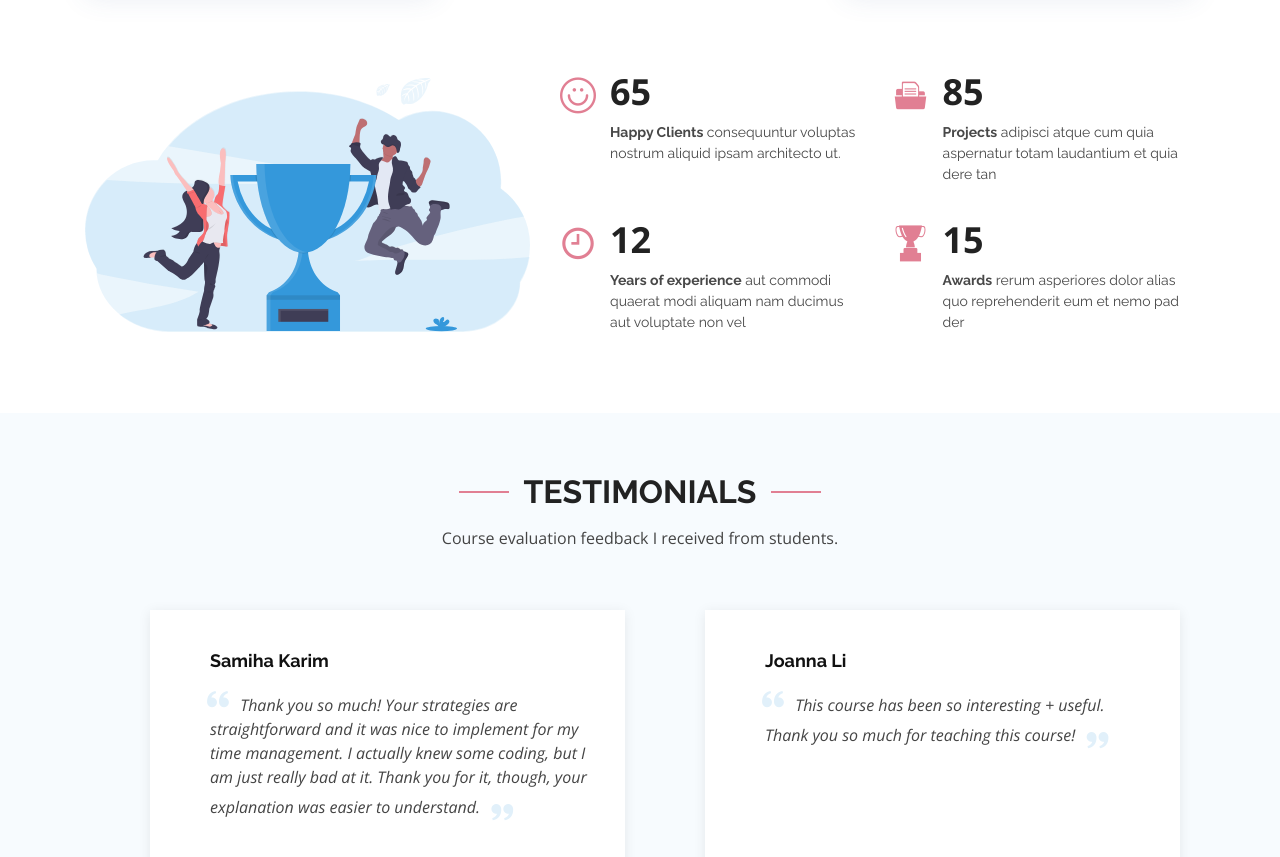
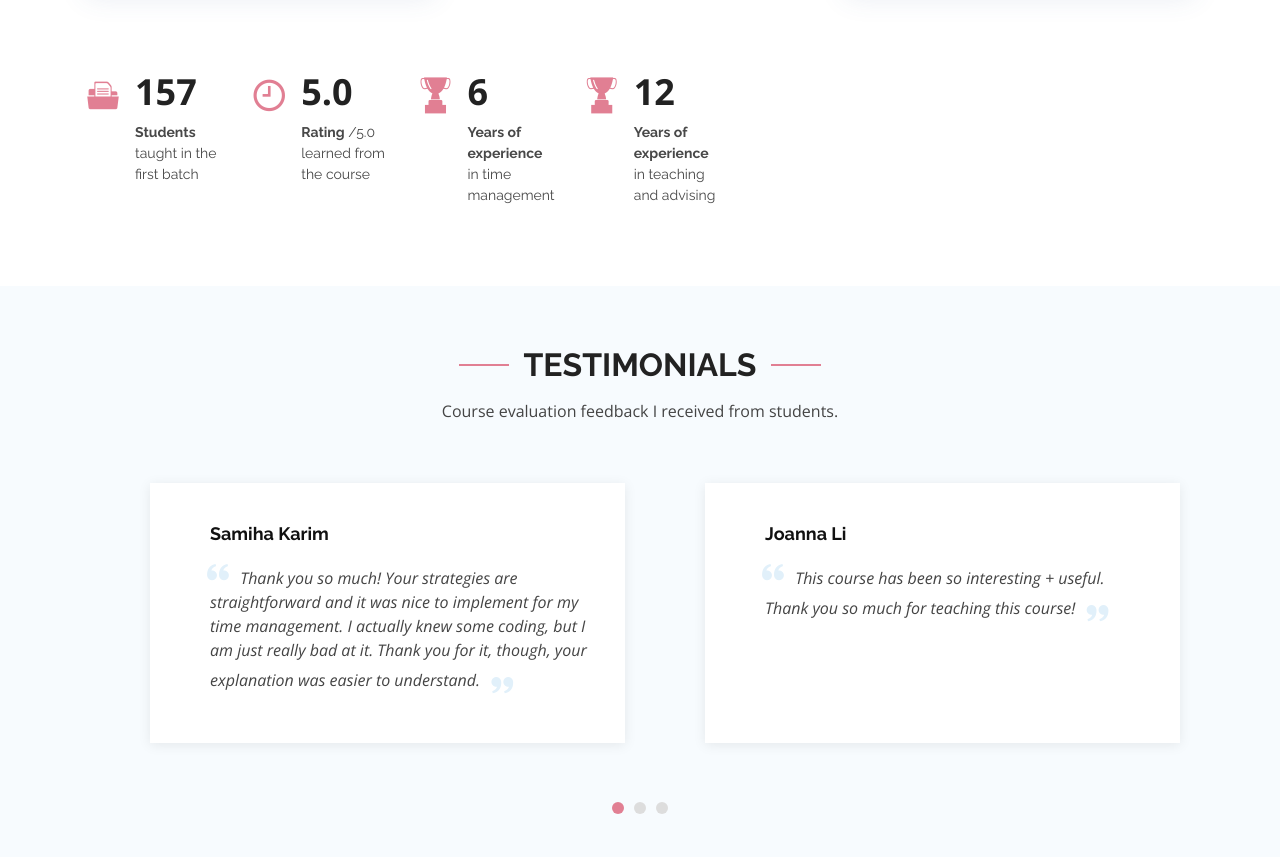
Before and after one commit to CinnyLin/TiM, a plain HTML site: page index.html in a window 1280 px wide. Shown: the part 1909-2766 px from the top of the page. Drawn offline with nearby package versions, Linux system fonts and the light colour scheme.

Commit message:
update counts

```diff
--- a/index.html
+++ b/index.html
@@ -360,13 +360,13 @@
       <section id="counts" class="counts">
         <div class="container">
           <div class="row">
-            <div
+            <!-- <div
               class="image col-xl-5 d-flex align-items-stretch justify-content-center justify-content-xl-start"
               data-aos="fade-right"
               data-aos-delay="150"
             >
               <img src="assets/img/counts-img.svg" alt="" class="img-fluid" />
-            </div>
+            </div> -->
 
             <div
               class="col-xl-7 d-flex align-items-stretch pt-4 pt-xl-0"
@@ -375,7 +375,7 @@
             >
               <div class="content d-flex flex-column justify-content-center">
                 <div class="row">
-                  <div class="col-md-6 d-md-flex align-items-md-stretch">
+                  <!-- <div class="col-md-6 d-md-flex align-items-md-stretch">
                     <div class="count-box">
                       <i class="icofont-simple-smile"></i>
                       <span data-toggle="counter-up">65</span>
@@ -384,37 +384,44 @@
                         nostrum aliquid ipsam architecto ut.
                       </p>
                     </div>
+                  </div> -->
+
+                  <!-- <div class="col-md-6 d-md-flex align-items-md-stretch"> -->
+                  <div class="col-md">
+                    <div class="count-box">
+                      <i class="icofont-document-folder"></i>
+                      <span data-toggle="counter-up">157</span>
+                      <p><strong>Students</strong> taught in the first batch</p>
+                    </div>
                   </div>
 
-                  <div class="col-md-6 d-md-flex align-items-md-stretch">
+                  <div class="col-md">
                     <div class="count-box">
-                      <i class="icofont-document-folder"></i>
-                      <span data-toggle="counter-up">85</span>
+                      <i class="icofont-clock-time"></i>
+                      <span data-toggle="counter-up">5.0</span>
                       <p>
-                        <strong>Projects</strong> adipisci atque cum quia
-                        aspernatur totam laudantium et quia dere tan
+                        <strong>Rating</strong> /5.0 learned from the course
                       </p>
                     </div>
                   </div>
 
-                  <div class="col-md-6 d-md-flex align-items-md-stretch">
+                  <div class="col-md">
                     <div class="count-box">
-                      <i class="icofont-clock-time"></i>
-                      <span data-toggle="counter-up">12</span>
+                      <i class="icofont-award"></i>
+                      <span data-toggle="counter-up">6</span>
                       <p>
-                        <strong>Years of experience</strong> aut commodi quaerat
-                        modi aliquam nam ducimus aut voluptate non vel
+                        <strong>Years of experience</strong> in time management
                       </p>
                     </div>
                   </div>
 
-                  <div class="col-md-6 d-md-flex align-items-md-stretch">
+                  <div class="col-md">
                     <div class="count-box">
                       <i class="icofont-award"></i>
-                      <span data-toggle="counter-up">15</span>
+                      <span data-toggle="counter-up">12</span>
                       <p>
-                        <strong>Awards</strong> rerum asperiores dolor alias quo
-                        reprehenderit eum et nemo pad der
+                        <strong>Years of experience</strong> in teaching and
+                        advising
                       </p>
                     </div>
                   </div>
```
